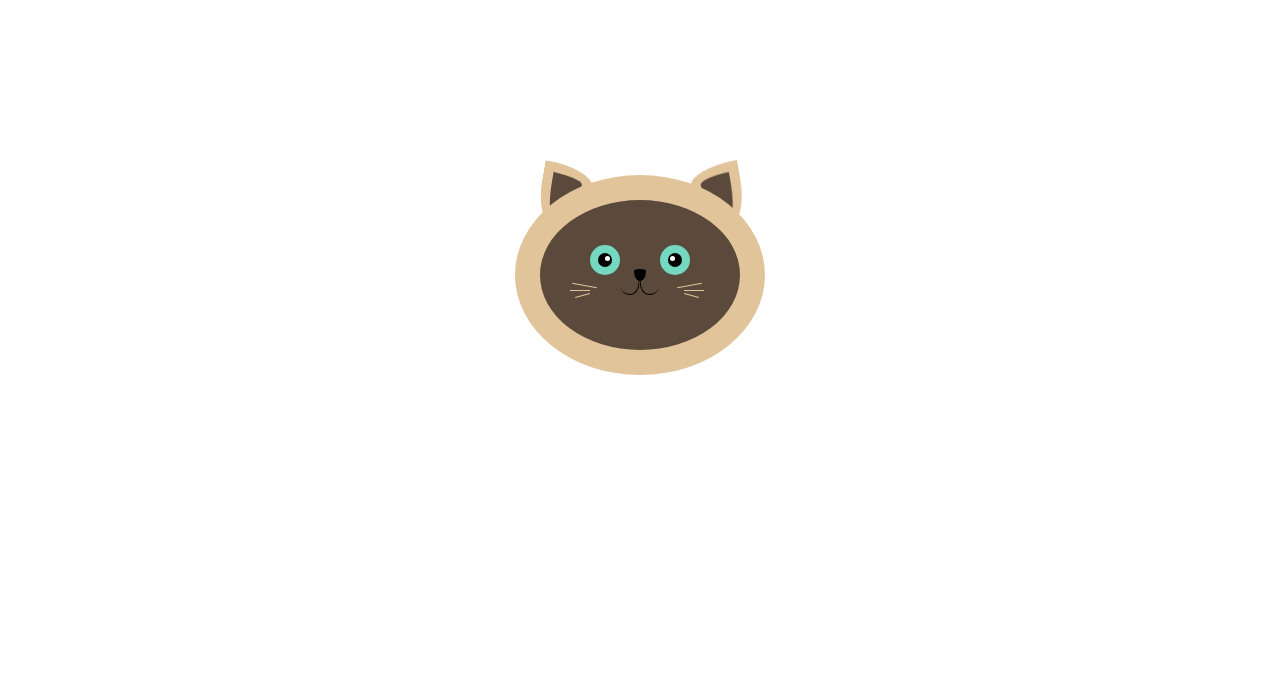
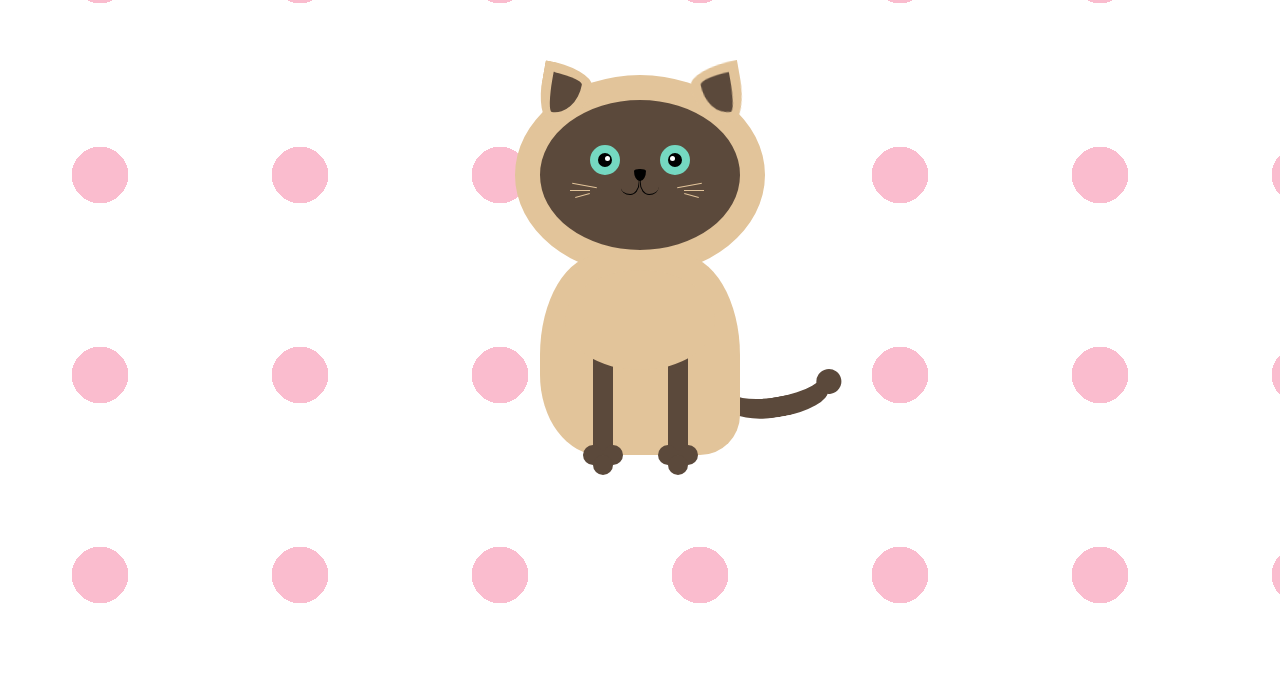
Before and after one commit to Mateoac12/cat-flat-design, a website: page doc/index.html in a window 1280 px wide. Shown: the part 125-800 px from the top of the page. Drawn offline with Linux system fonts and the light colour scheme.

Commit message:
final cat

```diff
--- a/doc/pages/index.html
+++ b/doc/index.html
@@ -4,11 +4,12 @@
   <meta charset="UTF-8">
   <meta http-equiv="X-UA-Compatible" content="IE=edge">
   <meta name="viewport" content="width=device-width, initial-scale=1.0">
-  <link rel="stylesheet" href="../css/styles.css">
+  <link rel="stylesheet" href="css/styles.css">
   <title>Cat flat design</title>
 </head>
 <body>
   <section class="body-box">
+    <h1 class="title">Pure CSS</h1>
     <div class="head">
       <div class="ear"></div>
       <div class="ear"></div>
@@ -23,7 +24,14 @@
       <div class="nose"></div>
     </div>
     <div class="body">
-
+      <div class="chest"></div>
+      <div class="legs">
+        <div class="leg"></div>
+        <div class="leg"></div>
+      </div>
+    </div>
+    <div class="tail">
+      <div class="end-tail"></div>
     </div>
   </section>
 </body>
--- a/src/scss/base/_base.scss
+++ b/src/scss/base/_base.scss
@@ -1,3 +1,5 @@
+@import url('https://fonts.googleapis.com/css2?family=Press+Start+2P&display=swap');
+
 :root {
   --body-light: #e2c49a;
   --body-dark: #5b493b;
@@ -5,10 +7,19 @@
   --pink: #fabcce;
 }
 
+
 body {
+  align-items: center;
+  display: flex;
+  font-family: 'Press Start 2P', cursive;
+  justify-content: center;
   margin: 0;
-  display: flex;
-  justify-content: center;
-  align-items: center;
   min-height: 100vh;
-}
+  width: 100vw;
+
+  background-image:
+    radial-gradient(var(--pink) 20%, transparent 20%)
+    ;
+    background-position: 0 0;
+    background-size: 200px 200px;
+  }
--- a/src/scss/styles.scss
+++ b/src/scss/styles.scss
@@ -2,9 +2,28 @@
 @import 'config/variables.scss';
 @import 'mixins/mixins';
 
+.body-box {
+  align-items: center;
+  display: flex;
+  flex-direction: column;
+  position: relative;
+}
+
+.title {
+  -webkit-text-stroke: 2px $body-dark;
+  color: #fff;
+  font-size: 60px;
+  left: 0;
+  position: fixed;
+  text-align: center;
+  top: 0;
+  width: 100%;
+}
+
 .head {
   @include box (250px, 200px, 50%);
   @include flex (true);
+  animation: head 2s infinite linear alternate;
   background-color: $body-dark;
   border: 25px solid $body-light;
   box-sizing: border-box;
@@ -13,11 +32,11 @@
   & .ear {
     @include box (30px, 40px);
     background-color: $body-dark;
-    position: absolute;
-    left: 0;
-    top: 0;
     border-radius: 0% 100% 70% 30%/ 0% 30% 70% 70%;
     border: 10px solid $body-light;
+    left: 0;
+    position: absolute;
+    top: 0;
     transform: translateY(-60%) rotate(10deg);
     z-index: -1;
 
@@ -83,8 +102,8 @@
   & .mustache {
     @include box (20px, 1px);
     background-color: $body-light;
+    left: 15%;
     position: absolute;
-    left: 15%;
     top: 60%;
 
     &::after, &::before {
@@ -114,3 +133,94 @@
     }
   }
 }
+
+.body {
+  @include box (200px, 200px);
+  align-items: center;
+  background-color: $body-light;
+  border-radius: 30% 30% 20% 30% / 50% 50% 20% 40%;
+  display: flex;
+  flex-direction: column;
+  justify-content: center;
+  position: relative;
+  transform: translateY(-10%);
+
+  & .chest {
+    @include box (150px, 100px, 50%);
+    background-color: $body-light;
+    transform: translateY(15%);
+  }
+
+  & .legs {
+    display: flex;
+    justify-content: space-around;
+    width: 150px;
+
+    & .leg {
+      @include box (20px, 100px);
+      background-color: $body-dark;
+
+      &::before {
+        @include ps (0%, 100%);
+        @include box (20px, 20px, 50%);
+        background-color: $body-dark;
+        box-shadow:
+          10px -10px 0 $body-dark,
+          -10px -10px 0 $body-dark;
+      }
+    }
+  }
+
+}
+
+.tail {
+  position: absolute;
+  width: 100%;
+  z-index: -1;
+  left: 80%;
+  bottom: 40%;
+  transform: rotate(-10deg);
+
+  & .end-tail {
+    @include box (25px, 25px, 50%);
+    background-color: $body-dark;
+    position: absolute;
+    transform: translate(90px, 51px);
+    z-index: 10;
+  }
+
+  &::before {
+    @include ps;
+    @include box (100px, 50px);
+    border: 40px solid $body-dark;
+    border-radius: 50% / 20%;
+    border-left: none;
+    border-top: none;
+    border-left: none;
+    border-right: none;
+  }
+
+  &::after {
+    @include ps;
+    @include box (100px, 50px);
+    border: 40px solid #fff;
+    border-radius: 50% / 20%;
+    border-left: none;
+    border-top: none;
+    border-left: none;
+    border-right: none;
+    transform: translateY(-20px);
+  }
+}
+
+@keyframes head {
+  0% {
+    transform: rotate(5deg);
+  }
+  50% {
+    transform: rotate(0);
+  }
+  100% {
+    transform: rotate(-5deg);
+  }
+}
```
Also changed, not shown: src/pages/index.html (+9 -1 lines), doc/css/styles.css.
